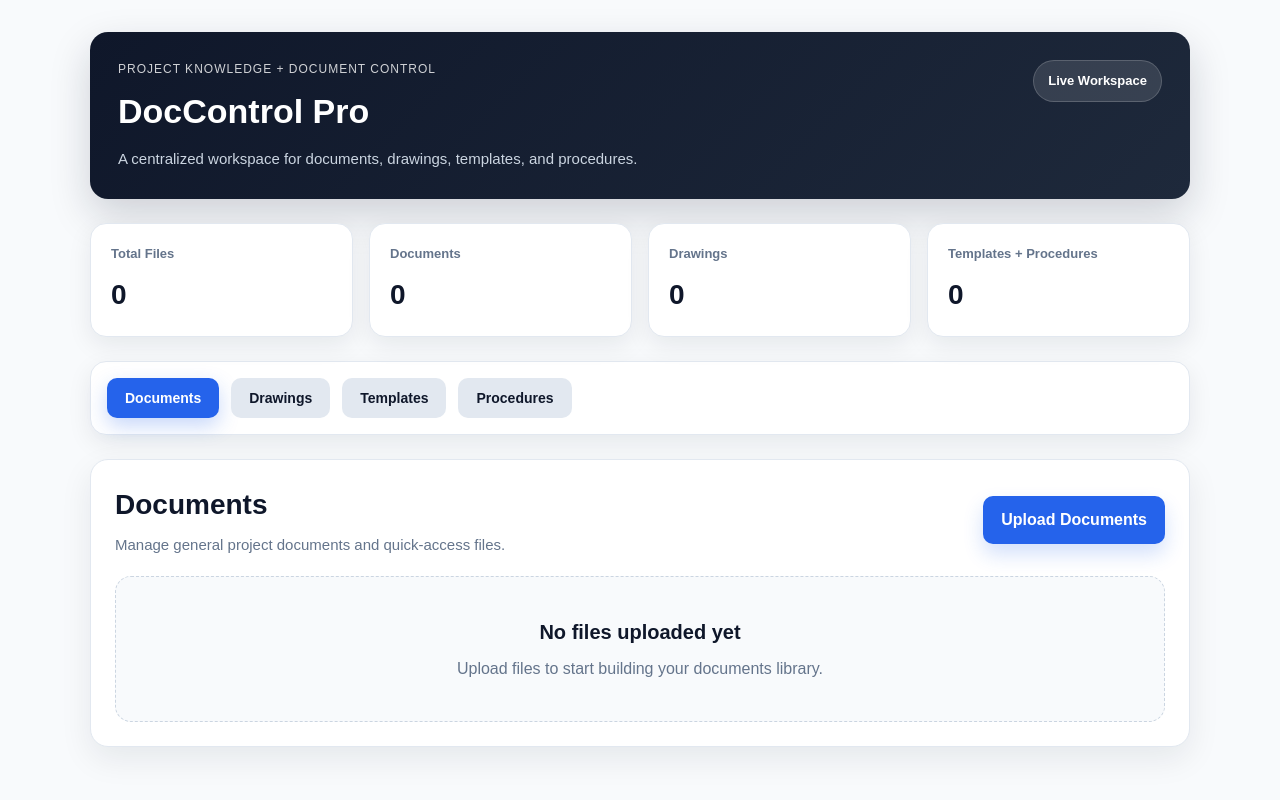
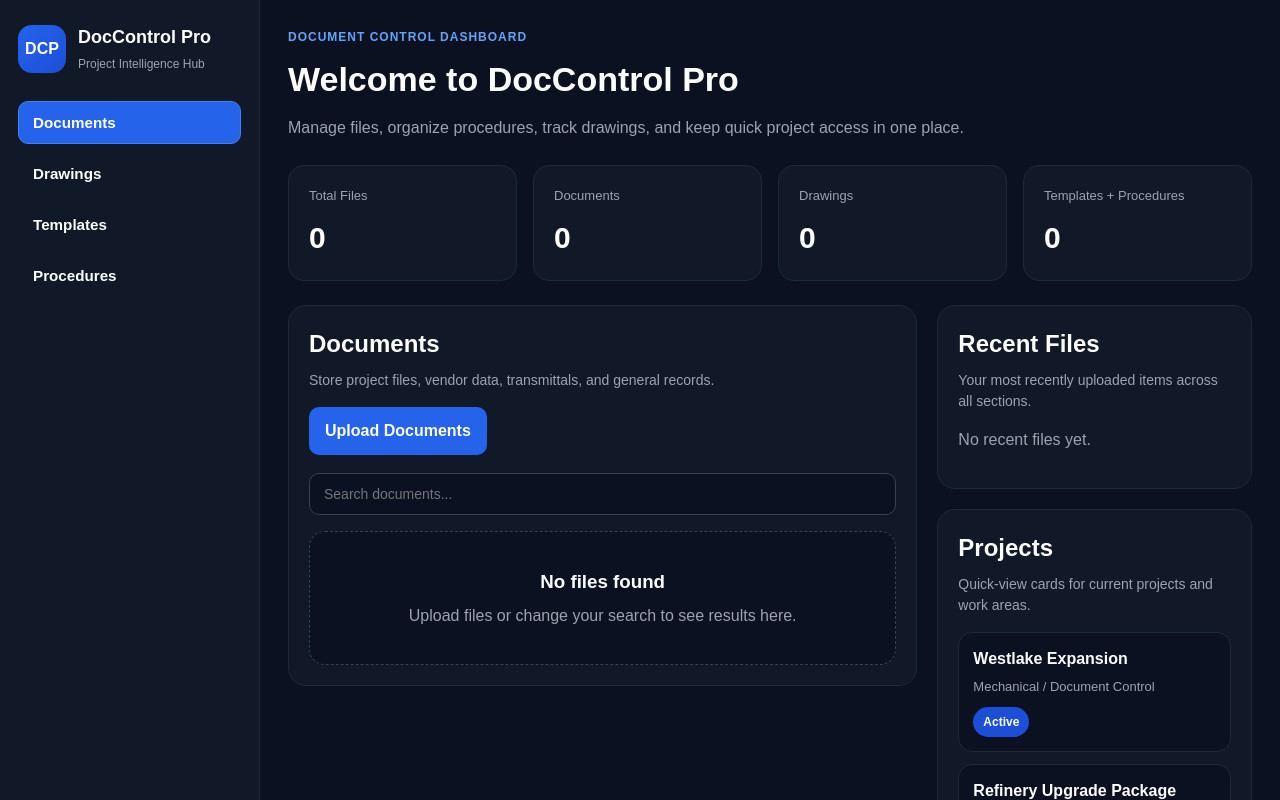
Before and after one commit to kayne776-netizen/DocControl-Pro-5, a React (Vite) app: page / in a window 1280 px wide. Shown: the top 800 px of the page. Built offline with nearby package versions, Linux system fonts and the light colour scheme.

Commit message:
Update App.jsx

```diff
--- a/src/App.jsx
+++ b/src/App.jsx
@@ -1,20 +1,44 @@
-import { useState } from "react";
+import { useMemo, useState } from "react";
 
 function App() {
   const [activeSection, setActiveSection] = useState("Documents");
+  const [searchTerm, setSearchTerm] = useState("");
 
   const [documents, setDocuments] = useState([]);
   const [drawings, setDrawings] = useState([]);
   const [templates, setTemplates] = useState([]);
   const [procedures, setProcedures] = useState([]);
 
-  const handleUpload = (event, sectionSetter, currentSection) => {
+  const [projects] = useState([
+    {
+      id: 1,
+      name: "Westlake Expansion",
+      status: "Active",
+      discipline: "Mechanical / Document Control",
+    },
+    {
+      id: 2,
+      name: "Refinery Upgrade Package",
+      status: "Pending Review",
+      discipline: "Engineering / Drawings",
+    },
+    {
+      id: 3,
+      name: "Operations Procedure Library",
+      status: "In Progress",
+      discipline: "Operations / Procedures",
+    },
+  ]);
+
+  const handleUpload = (event, sectionSetter, currentSection, sectionName) => {
     const files = Array.from(event.target.files);
 
     const newItems = files.map((file, index) => ({
       id: Date.now() + index,
       name: file.name,
       url: URL.createObjectURL(file),
+      section: sectionName,
+      uploadedAt: new Date().toLocaleString(),
     }));
 
     sectionSetter([...currentSection, ...newItems]);
@@ -24,7 +48,7 @@ function App() {
   const handleDelete = (id, sectionSetter, currentSection) => {
     const itemToDelete = currentSection.find((item) => item.id === id);
 
-    if (itemToDelete && itemToDelete.url) {
+    if (itemToDelete?.url) {
       URL.revokeObjectURL(itemToDelete.url);
     }
 
@@ -32,40 +56,48 @@ function App() {
     sectionSetter(updatedItems);
   };
 
-  const totalFiles =
-    documents.length + drawings.length + templates.length + procedures.length;
+  const allFiles = useMemo(() => {
+    return [...documents, ...drawings, ...templates, ...procedures].sort(
+      (a, b) => b.id - a.id
+    );
+  }, [documents, drawings, templates, procedures]);
+
+  const recentFiles = allFiles.slice(0, 5);
 
   const getSectionData = () => {
     if (activeSection === "Documents") {
       return {
         title: "Documents",
-        description: "Manage general project documents and quick-access files.",
+        description: "Store project files, vendor data, transmittals, and general records.",
         items: documents,
         setItems: setDocuments,
         inputId: "documents-upload",
       };
     }
+
     if (activeSection === "Drawings") {
       return {
         title: "Drawings",
-        description: "Store and access technical drawings, sketches, and markups.",
+        description: "Manage technical drawings, sketches, redlines, and markups.",
         items: drawings,
         setItems: setDrawings,
         inputId: "drawings-upload",
       };
     }
+
     if (activeSection === "Templates") {
       return {
         title: "Templates",
-        description: "Keep reusable forms, checklists, and standard templates.",
+        description: "Keep reusable forms, checklists, and controlled standard templates.",
         items: templates,
         setItems: setTemplates,
         inputId: "templates-upload",
       };
     }
+
     return {
       title: "Procedures",
-      description: "Organize work instructions, SOPs, and operating procedures.",
+      description: "Organize SOPs, instructions, work practices, and operating procedures.",
       items: procedures,
       setItems: setProcedures,
       inputId: "procedures-upload",
@@ -74,72 +106,98 @@ function App() {
 
   const currentSection = getSectionData();
 
+  const filteredItems = currentSection.items.filter((item) =>
+    item.name.toLowerCase().includes(searchTerm.toLowerCase())
+  );
+
+  const totalFiles =
+    documents.length + drawings.length + templates.length + procedures.length;
+
   return (
     <div style={styles.app}>
-      <header style={styles.header}>
+      <aside style={styles.sidebar}>
         <div>
-          <p style={styles.brandTag}>PROJECT KNOWLEDGE + DOCUMENT CONTROL</p>
-          <h1 style={styles.title}>DocControl Pro</h1>
-          <p style={styles.subtitle}>
-            A centralized workspace for documents, drawings, templates, and procedures.
-          </p>
+          <div style={styles.logoBox}>
+            <div style={styles.logoCircle}>DCP</div>
+            <div>
+              <h2 style={styles.logoTitle}>DocControl Pro</h2>
+              <p style={styles.logoSub}>Project Intelligence Hub</p>
             </div>
-        <div style={styles.headerBadge}>Live Workspace</div>
-      </header>
+          </div>
 
-      <section style={styles.statsGrid}>
-        <div style={styles.statCard}>
-          <p style={styles.statLabel}>Total Files</p>
-          <h2 style={styles.statNumber}>{totalFiles}</h2>
-        </div>
-        <div style={styles.statCard}>
-          <p style={styles.statLabel}>Documents</p>
-          <h2 style={styles.statNumber}>{documents.length}</h2>
-        </div>
-        <div style={styles.statCard}>
-          <p style={styles.statLabel}>Drawings</p>
-          <h2 style={styles.statNumber}>{drawings.length}</h2>
-        </div>
-        <div style={styles.statCard}>
-          <p style={styles.statLabel}>Templates + Procedures</p>
-          <h2 style={styles.statNumber}>{templates.length + procedures.length}</h2>
-        </div>
-      </section>
-
-      <section style={styles.navCard}>
-        <div style={styles.navRow}>
+          <div style={styles.sidebarMenu}>
             <button
               onClick={() => setActiveSection("Documents")}
-            style={navButtonStyle(activeSection === "Documents")}
+              style={sidebarButtonStyle(activeSection === "Documents")}
             >
               Documents
             </button>
             <button
               onClick={() => setActiveSection("Drawings")}
-            style={navButtonStyle(activeSection === "Drawings")}
+              style={sidebarButtonStyle(activeSection === "Drawings")}
             >
               Drawings
             </button>
             <button
               onClick={() => setActiveSection("Templates")}
-            style={navButtonStyle(activeSection === "Templates")}
+              style={sidebarButtonStyle(activeSection === "Templates")}
             >
               Templates
             </button>
             <button
               onClick={() => setActiveSection("Procedures")}
-            style={navButtonStyle(activeSection === "Procedures")}
+              style={sidebarButtonStyle(activeSection === "Procedures")}
             >
               Procedures
             </button>
           </div>
+        </div>
+
+        <div style={styles.sidebarFooter}>
+          <p style={styles.footerLabel}>Workspace Status</p>
+          <div style={styles.liveBadge}>Live</div>
+        </div>
+      </aside>
+
+      <main style={styles.main}>
+        <header style={styles.topHeader}>
+          <div>
+            <p style={styles.headerEyebrow}>DOCUMENT CONTROL DASHBOARD</p>
+            <h1 style={styles.mainTitle}>Welcome to DocControl Pro</h1>
+            <p style={styles.mainSubtitle}>
+              Manage files, organize procedures, track drawings, and keep quick project access in one place.
+            </p>
+          </div>
+        </header>
+
+        <section style={styles.summaryGrid}>
+          <div style={styles.summaryCard}>
+            <p style={styles.summaryLabel}>Total Files</p>
+            <h2 style={styles.summaryNumber}>{totalFiles}</h2>
+          </div>
+          <div style={styles.summaryCard}>
+            <p style={styles.summaryLabel}>Documents</p>
+            <h2 style={styles.summaryNumber}>{documents.length}</h2>
+          </div>
+          <div style={styles.summaryCard}>
+            <p style={styles.summaryLabel}>Drawings</p>
+            <h2 style={styles.summaryNumber}>{drawings.length}</h2>
+          </div>
+          <div style={styles.summaryCard}>
+            <p style={styles.summaryLabel}>Templates + Procedures</p>
+            <h2 style={styles.summaryNumber}>
+              {templates.length + procedures.length}
+            </h2>
+          </div>
         </section>
 
-      <section style={styles.mainCard}>
-        <div style={styles.sectionHeader}>
+        <section style={styles.contentGrid}>
+          <div style={styles.leftColumn}>
+            <div style={styles.panel}>
+              <div style={styles.panelHeader}>
                 <div>
-            <h2 style={styles.sectionTitle}>{currentSection.title}</h2>
-            <p style={styles.sectionText}>{currentSection.description}</p>
+                  <h2 style={styles.panelTitle}>{currentSection.title}</h2>
+                  <p style={styles.panelDescription}>{currentSection.description}</p>
                 </div>
 
                 <label htmlFor={currentSection.inputId} style={styles.uploadButton}>
@@ -152,29 +210,45 @@ function App() {
                   multiple
                   style={{ display: "none" }}
                   onChange={(event) =>
-              handleUpload(event, currentSection.setItems, currentSection.items)
+                    handleUpload(
+                      event,
+                      currentSection.setItems,
+                      currentSection.items,
+                      currentSection.title
+                    )
                   }
                 />
               </div>
 
-        <div style={styles.filePanel}>
-          {currentSection.items.length === 0 ? (
+              <div style={styles.searchRow}>
+                <input
+                  type="text"
+                  placeholder={`Search ${currentSection.title.toLowerCase()}...`}
+                  value={searchTerm}
+                  onChange={(e) => setSearchTerm(e.target.value)}
+                  style={styles.searchInput}
+                />
+              </div>
+
+              {filteredItems.length === 0 ? (
                 <div style={styles.emptyState}>
-              <h3 style={styles.emptyTitle}>No files uploaded yet</h3>
+                  <h3 style={styles.emptyTitle}>No files found</h3>
                   <p style={styles.emptyText}>
-                Upload files to start building your {currentSection.title.toLowerCase()} library.
+                    Upload files or change your search to see results here.
                   </p>
                 </div>
               ) : (
                 <div style={styles.fileList}>
-              {currentSection.items.map((item) => (
+                  {filteredItems.map((item) => (
                     <div key={item.id} style={styles.fileRow}>
-                  <div>
+                      <div style={{ flex: 1 }}>
                         <p style={styles.fileName}>{item.name}</p>
-                    <p style={styles.fileMeta}>{currentSection.title} File</p>
+                        <p style={styles.fileMeta}>
+                          {item.section} • Uploaded {item.uploadedAt}
+                        </p>
                       </div>
 
-                  <div style={styles.fileActions}>
+                      <div style={styles.fileButtons}>
                         <a
                           href={item.url}
                           target="_blank"
@@ -201,165 +275,278 @@ function App() {
                 </div>
               )}
             </div>
+          </div>
+
+          <div style={styles.rightColumn}>
+            <div style={styles.panel}>
+              <h2 style={styles.panelTitle}>Recent Files</h2>
+              <p style={styles.panelDescription}>
+                Your most recently uploaded items across all sections.
+              </p>
+
+              {recentFiles.length === 0 ? (
+                <p style={styles.sideEmptyText}>No recent files yet.</p>
+              ) : (
+                <div style={styles.recentList}>
+                  {recentFiles.map((file) => (
+                    <div key={file.id} style={styles.recentRow}>
+                      <div>
+                        <p style={styles.recentName}>{file.name}</p>
+                        <p style={styles.recentMeta}>{file.section}</p>
+                      </div>
+                      <a
+                        href={file.url}
+                        target="_blank"
+                        rel="noreferrer"
+                        style={styles.smallOpenButton}
+                      >
+                        Open
+                      </a>
+                    </div>
+                  ))}
+                </div>
+              )}
+            </div>
+
+            <div style={styles.panel}>
+              <h2 style={styles.panelTitle}>Projects</h2>
+              <p style={styles.panelDescription}>
+                Quick-view cards for current projects and work areas.
+              </p>
+
+              <div style={styles.projectList}>
+                {projects.map((project) => (
+                  <div key={project.id} style={styles.projectCard}>
+                    <p style={styles.projectName}>{project.name}</p>
+                    <p style={styles.projectDiscipline}>{project.discipline}</p>
+                    <span style={styles.projectStatus}>{project.status}</span>
+                  </div>
+                ))}
+              </div>
+            </div>
+
+            <div style={styles.panel}>
+              <h2 style={styles.panelTitle}>Workspace Notes</h2>
+              <p style={styles.panelDescription}>
+                This version supports upload, open, delete, search, and dashboard layout.
+              </p>
+              <ul style={styles.notesList}>
+                <li>Files open in a new tab from the current session.</li>
+                <li>Uploaded items are not permanently saved yet.</li>
+                <li>Next upgrade can add real storage and project metadata.</li>
+              </ul>
+            </div>
+          </div>
         </section>
+      </main>
     </div>
   );
 }
 
-function navButtonStyle(active) {
+function sidebarButtonStyle(active) {
   return {
-    background: active ? "#2563eb" : "#e2e8f0",
-    color: active ? "#ffffff" : "#0f172a",
-    border: "none",
-    padding: "12px 18px",
+    width: "100%",
+    textAlign: "left",
+    background: active ? "#2563eb" : "transparent",
+    color: "#ffffff",
+    border: active ? "1px solid #3b82f6" : "1px solid transparent",
+    padding: "12px 14px",
     borderRadius: "10px",
     cursor: "pointer",
     fontWeight: "600",
-    fontSize: "14px",
-    boxShadow: active ? "0 8px 20px rgba(37, 99, 235, 0.25)" : "none",
+    marginBottom: "8px",
   };
 }
 
 const styles = {
   app: {
     minHeight: "100vh",
-    background: "#f8fafc",
-    color: "#0f172a",
-    padding: "32px 20px",
+    display: "flex",
+    background: "#0b1120",
+    color: "#e5e7eb",
     fontFamily: "Arial, sans-serif",
   },
-  header: {
-    maxWidth: "1100px",
-    margin: "0 auto 24px auto",
-    background: "linear-gradient(135deg, #0f172a, #1e293b)",
-    color: "white",
-    borderRadius: "18px",
+  sidebar: {
+    width: "260px",
+    background: "#111827",
+    borderRight: "1px solid #1f2937",
+    padding: "24px 18px",
+    display: "flex",
+    flexDirection: "column",
+    justifyContent: "space-between",
+  },
+  logoBox: {
+    display: "flex",
+    gap: "12px",
+    alignItems: "center",
+    marginBottom: "28px",
+  },
+  logoCircle: {
+    width: "48px",
+    height: "48px",
+    borderRadius: "14px",
+    background: "linear-gradient(135deg, #2563eb, #1d4ed8)",
+    display: "flex",
+    alignItems: "center",
+    justifyContent: "center",
+    fontWeight: "700",
+    color: "#fff",
+  },
+  logoTitle: {
+    margin: 0,
+    fontSize: "18px",
+    color: "#fff",
+  },
+  logoSub: {
+    margin: "4px 0 0 0",
+    color: "#9ca3af",
+    fontSize: "12px",
+  },
+  sidebarMenu: {
+    marginTop: "12px",
+  },
+  sidebarFooter: {
+    borderTop: "1px solid #1f2937",
+    paddingTop: "16px",
+  },
+  footerLabel: {
+    margin: "0 0 10px 0",
+    color: "#9ca3af",
+    fontSize: "12px",
+  },
+  liveBadge: {
+    display: "inline-block",
+    background: "#16a34a",
+    color: "#fff",
+    padding: "8px 12px",
+    borderRadius: "999px",
+    fontSize: "12px",
+    fontWeight: "700",
+  },
+  main: {
+    flex: 1,
     padding: "28px",
-    display: "flex",
-    justifyContent: "space-between",
-    alignItems: "flex-start",
-    gap: "20px",
-    flexWrap: "wrap",
-    boxShadow: "0 16px 40px rgba(15, 23, 42, 0.18)",
   },
-  brandTag: {
+  topHeader: {
+    marginBottom: "24px",
+  },
+  headerEyebrow: {
     margin: "0 0 8px 0",
+    color: "#60a5fa",
     fontSize: "12px",
     letterSpacing: "1px",
-    opacity: 0.8,
+    fontWeight: "700",
   },
-  title: {
+  mainTitle: {
     margin: "0 0 10px 0",
     fontSize: "34px",
+    color: "#fff",
   },
-  subtitle: {
+  mainSubtitle: {
     margin: 0,
-    fontSize: "15px",
-    maxWidth: "650px",
+    color: "#9ca3af",
+    maxWidth: "760px",
     lineHeight: 1.6,
-    color: "#cbd5e1",
   },
-  headerBadge: {
-    background: "rgba(255,255,255,0.12)",
-    border: "1px solid rgba(255,255,255,0.18)",
-    padding: "10px 14px",
-    borderRadius: "999px",
-    fontSize: "13px",
-    fontWeight: "600",
+  summaryGrid: {
+    display: "grid",
+    gridTemplateColumns: "repeat(auto-fit, minmax(190px, 1fr))",
+    gap: "16px",
+    marginBottom: "24px",
   },
-  statsGrid: {
-    maxWidth: "1100px",
-    margin: "0 auto 24px auto",
-    display: "grid",
-    gridTemplateColumns: "repeat(auto-fit, minmax(200px, 1fr))",
-    gap: "16px",
-  },
-  statCard: {
-    background: "white",
+  summaryCard: {
+    background: "#111827",
+    border: "1px solid #1f2937",
     borderRadius: "16px",
     padding: "20px",
-    boxShadow: "0 8px 24px rgba(15, 23, 42, 0.08)",
-    border: "1px solid #e2e8f0",
   },
-  statLabel: {
+  summaryLabel: {
     margin: "0 0 10px 0",
     fontSize: "13px",
-    color: "#64748b",
-    fontWeight: "600",
+    color: "#9ca3af",
   },
-  statNumber: {
+  summaryNumber: {
     margin: 0,
-    fontSize: "28px",
-    color: "#0f172a",
+    fontSize: "30px",
+    color: "#fff",
   },
-  navCard: {
-    maxWidth: "1100px",
-    margin: "0 auto 24px auto",
-    background: "white",
-    borderRadius: "16px",
-    padding: "16px",
-    boxShadow: "0 8px 24px rgba(15, 23, 42, 0.08)",
-    border: "1px solid #e2e8f0",
+  contentGrid: {
+    display: "grid",
+    gridTemplateColumns: "2fr 1fr",
+    gap: "20px",
   },
-  navRow: {
+  leftColumn: {
+    minWidth: 0,
+  },
+  rightColumn: {
+    minWidth: 0,
     display: "flex",
-    gap: "12px",
-    flexWrap: "wrap",
+    flexDirection: "column",
+    gap: "20px",
   },
-  mainCard: {
-    maxWidth: "1100px",
-    margin: "0 auto",
-    background: "white",
+  panel: {
+    background: "#111827",
+    border: "1px solid #1f2937",
     borderRadius: "18px",
-    padding: "24px",
-    boxShadow: "0 12px 32px rgba(15, 23, 42, 0.08)",
-    border: "1px solid #e2e8f0",
+    padding: "20px",
   },
-  sectionHeader: {
+  panelHeader: {
     display: "flex",
     justifyContent: "space-between",
     alignItems: "center",
-    gap: "18px",
+    gap: "16px",
     flexWrap: "wrap",
-    marginBottom: "20px",
+    marginBottom: "18px",
   },
-  sectionTitle: {
+  panelTitle: {
     margin: "0 0 8px 0",
-    fontSize: "28px",
+    color: "#fff",
+    fontSize: "24px",
   },
-  sectionText: {
+  panelDescription: {
     margin: 0,
-    color: "#64748b",
-    fontSize: "15px",
+    color: "#9ca3af",
     lineHeight: 1.5,
+    fontSize: "14px",
   },
   uploadButton: {
     display: "inline-block",
     background: "#2563eb",
-    color: "white",
-    padding: "12px 18px",
+    color: "#fff",
+    padding: "12px 16px",
     borderRadius: "10px",
     cursor: "pointer",
-    fontWeight: "600",
-    boxShadow: "0 10px 20px rgba(37, 99, 235, 0.2)",
+    fontWeight: "700",
+    textDecoration: "none",
   },
-  filePanel: {
-    marginTop: "10px",
+  searchRow: {
+    marginBottom: "16px",
+  },
+  searchInput: {
+    width: "100%",
+    background: "#0b1120",
+    color: "#fff",
+    border: "1px solid #374151",
+    borderRadius: "10px",
+    padding: "12px 14px",
+    outline: "none",
+    fontSize: "14px",
+    boxSizing: "border-box",
   },
   emptyState: {
-    background: "#f8fafc",
-    border: "1px dashed #cbd5e1",
+    border: "1px dashed #374151",
+    background: "#0b1120",
     borderRadius: "16px",
-    padding: "40px 20px",
+    padding: "36px 20px",
     textAlign: "center",
   },
   emptyTitle: {
-    margin: "0 0 10px 0",
-    fontSize: "20px",
+    margin: "0 0 8px 0",
+    color: "#fff",
   },
   emptyText: {
     margin: 0,
-    color: "#64748b",
+    color: "#9ca3af",
   },
   fileList: {
     display: "flex",
@@ -367,47 +554,126 @@ const styles = {
     gap: "12px",
   },
   fileRow: {
-    background: "#f8fafc",
-    border: "1px solid #e2e8f0",
+    background: "#0b1120",
+    border: "1px solid #1f2937",
     borderRadius: "14px",
     padding: "16px",
     display: "flex",
     justifyContent: "space-between",
     alignItems: "center",
-    gap: "16px",
+    gap: "14px",
     flexWrap: "wrap",
   },
   fileName: {
     margin: "0 0 6px 0",
-    fontWeight: "600",
-    fontSize: "15px",
+    color: "#fff",
+    fontWeight: "700",
+    wordBreak: "break-word",
   },
   fileMeta: {
     margin: 0,
-    color: "#64748b",
+    color: "#9ca3af",
     fontSize: "13px",
   },
-  fileActions: {
+  fileButtons: {
     display: "flex",
     gap: "10px",
     flexWrap: "wrap",
   },
   openButton: {
     background: "#16a34a",
-    color: "white",
+    color: "#fff",
     textDecoration: "none",
     padding: "10px 14px",
     borderRadius: "8px",
-    fontWeight: "600",
+    fontWeight: "700",
   },
   deleteButton: {
     background: "#dc2626",
-    color: "white",
+    color: "#fff",
     border: "none",
     padding: "10px 14px",
     borderRadius: "8px",
     cursor: "pointer",
+    fontWeight: "700",
+  },
+  recentList: {
+    display: "flex",
+    flexDirection: "column",
+    gap: "10px",
+    marginTop: "16px",
+  },
+  recentRow: {
+    background: "#0b1120",
+    border: "1px solid #1f2937",
+    borderRadius: "12px",
+    padding: "12px",
+    display: "flex",
+    justifyContent: "space-between",
+    alignItems: "center",
+    gap: "10px",
+  },
+  recentName: {
+    margin: "0 0 4px 0",
+    color: "#fff",
     fontWeight: "600",
+    fontSize: "14px",
+  },
+  recentMeta: {
+    margin: 0,
+    color: "#9ca3af",
+    fontSize: "12px",
+  },
+  smallOpenButton: {
+    background: "#2563eb",
+    color: "#fff",
+    textDecoration: "none",
+    padding: "8px 10px",
+    borderRadius: "8px",
+    fontSize: "12px",
+    fontWeight: "700",
+    whiteSpace: "nowrap",
+  },
+  projectList: {
+    display: "flex",
+    flexDirection: "column",
+    gap: "12px",
+    marginTop: "16px",
+  },
+  projectCard: {
+    background: "#0b1120",
+    border: "1px solid #1f2937",
+    borderRadius: "14px",
+    padding: "14px",
+  },
+  projectName: {
+    margin: "0 0 6px 0",
+    color: "#fff",
+    fontWeight: "700",
+  },
+  projectDiscipline: {
+    margin: "0 0 10px 0",
+    color: "#9ca3af",
+    fontSize: "13px",
+  },
+  projectStatus: {
+    display: "inline-block",
+    background: "#1d4ed8",
+    color: "#fff",
+    padding: "6px 10px",
+    borderRadius: "999px",
+    fontSize: "12px",
+    fontWeight: "700",
+  },
+  notesList: {
+    margin: "16px 0 0 18px",
+    color: "#9ca3af",
+    lineHeight: 1.7,
+    padding: 0,
+  },
+  sideEmptyText: {
+    color: "#9ca3af",
+    marginTop: "16px",
   },
 };
 
```
Lines whose indentation alone changed are shown as unchanged.
